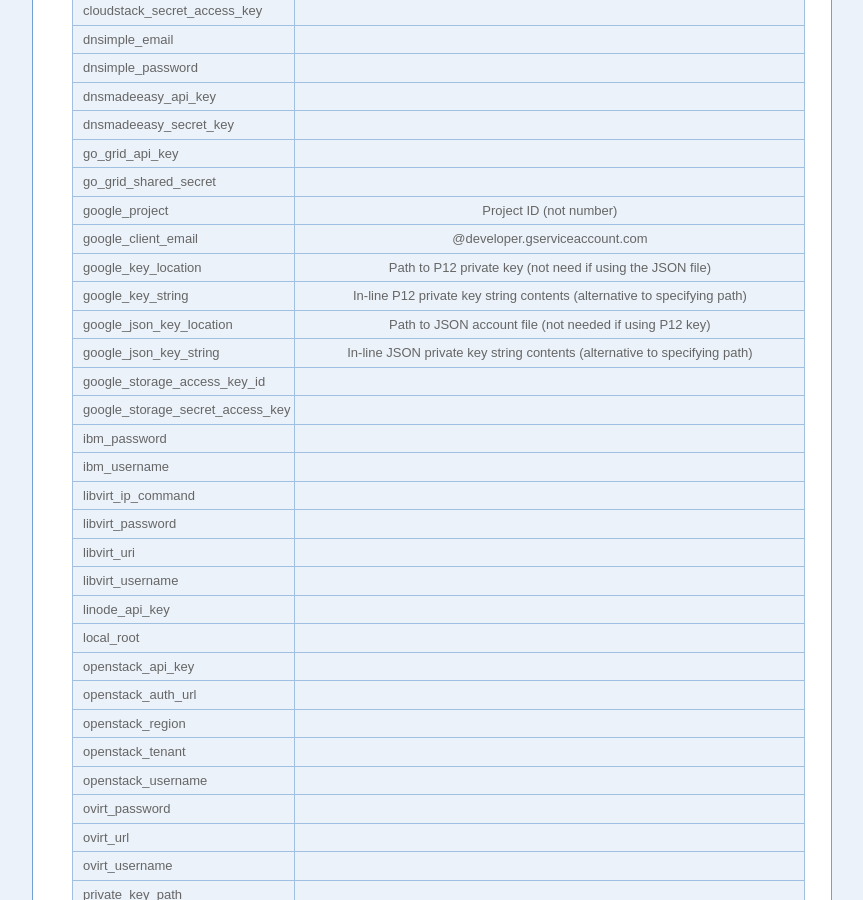
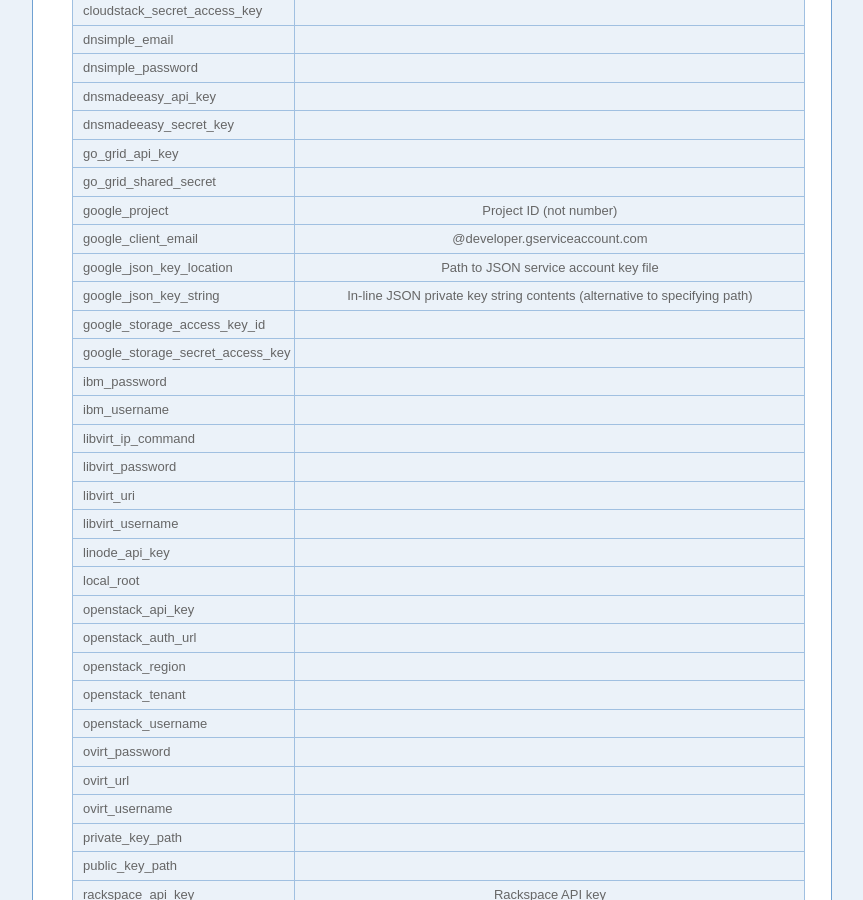
Before and after one commit to fog/fog.github.com, a Jekyll site: the page built from about/getting_started.markdown, in a window 1280 px wide and 900 px high, scrolled down 1820 px. Shown: the whole window, without its empty margins (208-1071 px from the left). Built offline with Jekyll 4.4.1, drawn with Linux system fonts in a browser that asks for light colours; nearby versions of some CDN libraries.

Commit message:
Remove deprecated key details

```diff
--- a/about/getting_started.markdown
+++ b/about/getting_started.markdown
@@ -62,9 +62,7 @@ Valid keys are as follows:
     <tr><td>go_grid_shared_secret</td><td></td></tr>
     <tr><td>google_project</td><td>Project ID (not number)</td></tr>
     <tr><td>google_client_email</td><td>@developer.gserviceaccount.com</td></tr>
-    <tr><td>google_key_location</td><td>Path to P12 private key (not need if using the JSON file)</td></tr>
-    <tr><td>google_key_string</td><td>In-line P12 private key string contents (alternative to specifying path)</td></tr>
-    <tr><td>google_json_key_location</td><td>Path to JSON account file (not needed if using P12 key)</td></tr>
+    <tr><td>google_json_key_location</td><td>Path to JSON service account key file</td></tr>
     <tr><td>google_json_key_string</td><td>In-line JSON private key string contents (alternative to specifying path)</td></tr>
     <tr><td>google_storage_access_key_id</td><td></td></tr>
     <tr><td>google_storage_secret_access_key</td><td></td></tr>
```
